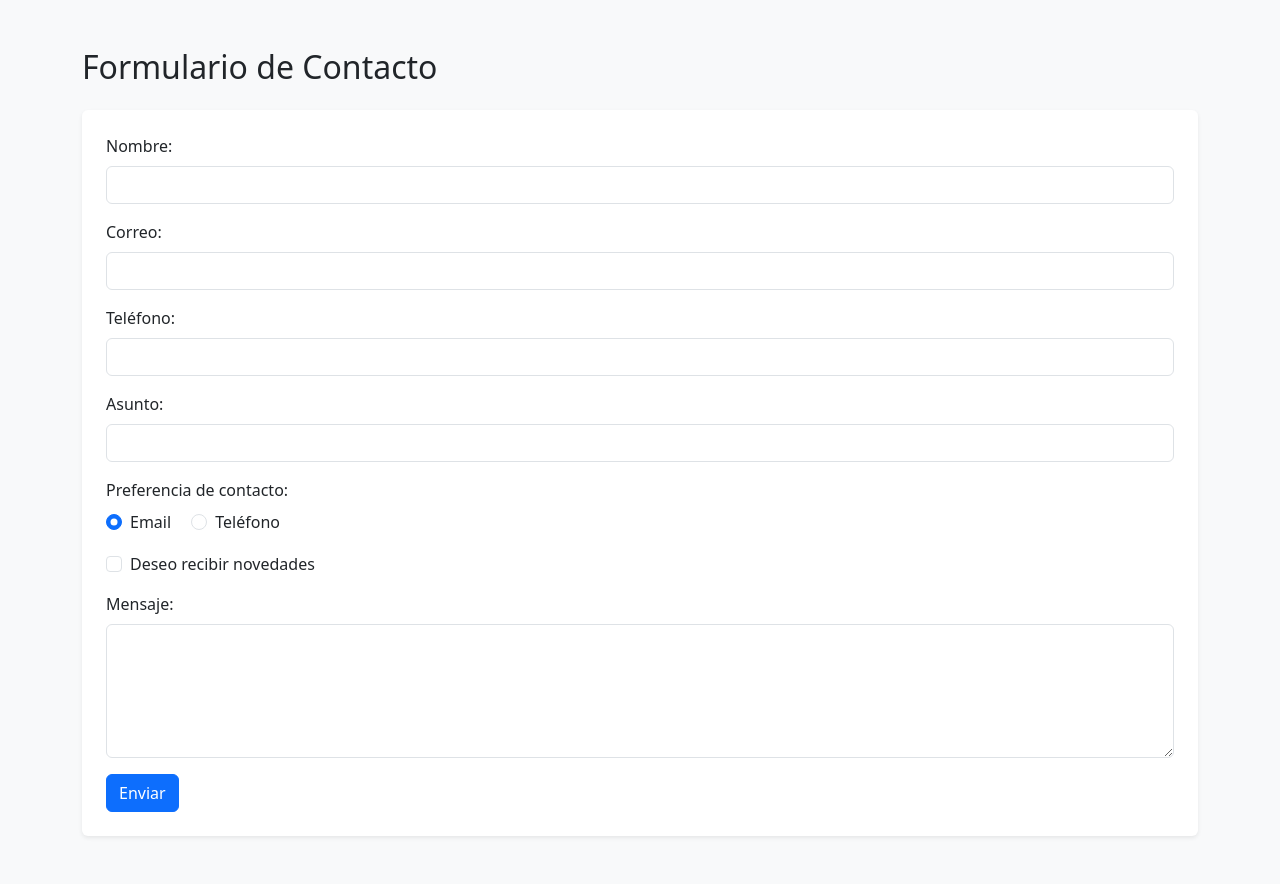
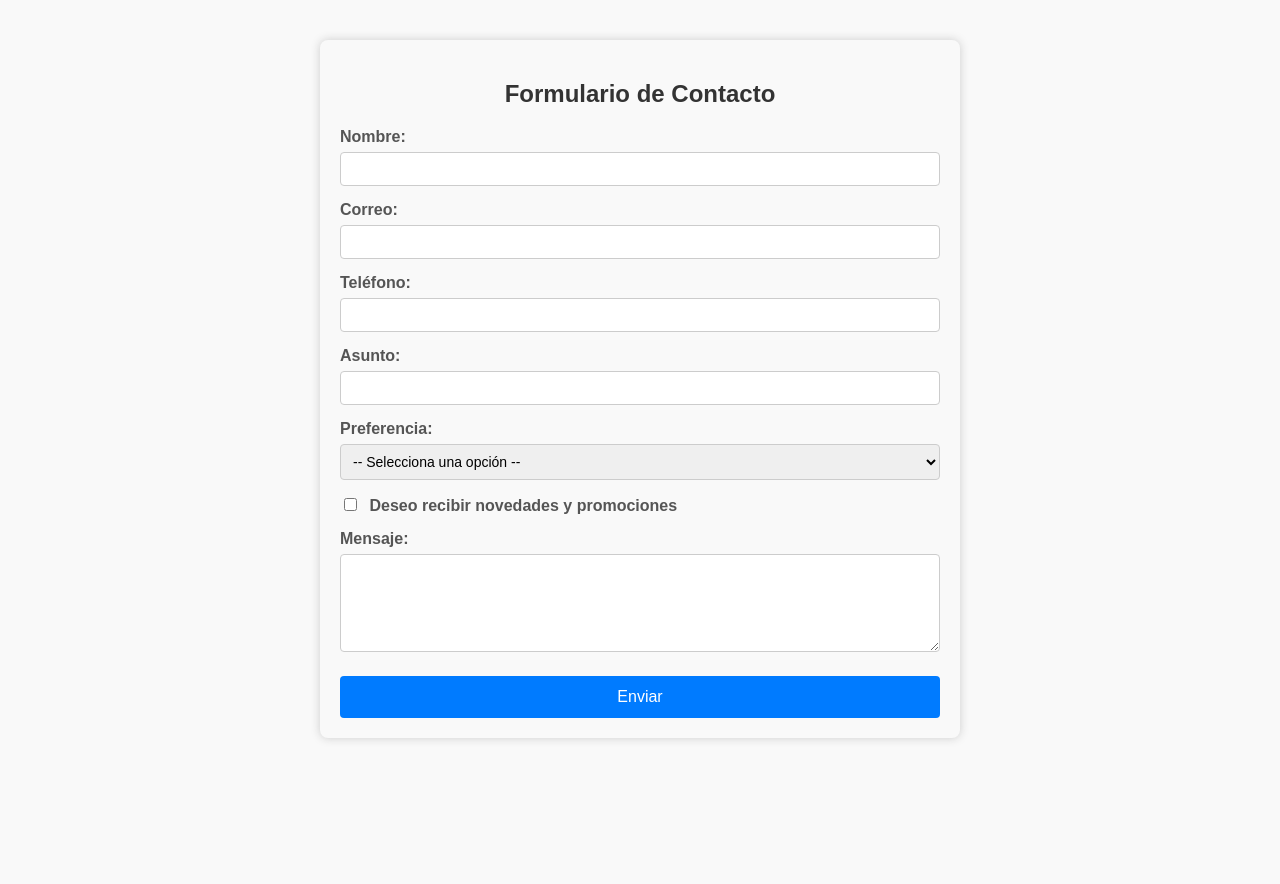
Before and after one commit to icaito-ricodi/Form-icaito, a Flask app: page / in a window 1280 px wide. After the commit the page ends 741 px from the top, so only its background shows below. Run offline with Flask 3, Linux system fonts and the light colour scheme.

Commit message:
Update formulario.html

```diff
--- a/templates/formulario.html
+++ b/templates/formulario.html
@@ -1,59 +1,93 @@
 <!DOCTYPE html>
 <html lang="es">
 <head>
-  <meta charset="UTF-8">
-  <title>Formulario icaito</title>
-  <link href="https://cdn.jsdelivr.net/npm/bootstrap@5.3.3/dist/css/bootstrap.min.css" rel="stylesheet">
+  <meta charset="UTF-8" />
+  <title>Formulario Icaito</title>
+  <style>
+    body {
+      font-family: Arial, sans-serif;
+      background: #f9f9f9;
+      max-width: 600px;
+      margin: 40px auto;
+      padding: 20px;
+      border-radius: 8px;
+      box-shadow: 0 0 10px #ccc;
+    }
+    h2 {
+      text-align: center;
+      color: #333;
+    }
+    label {
+      display: block;
+      margin-top: 15px;
+      font-weight: bold;
+      color: #555;
+    }
+    input[type="text"],
+    input[type="email"],
+    textarea,
+    select {
+      width: 100%;
+      padding: 8px;
+      margin-top: 6px;
+      border: 1px solid #ccc;
+      border-radius: 4px;
+      box-sizing: border-box;
+      font-size: 14px;
+      resize: vertical;
+    }
+    input[type="checkbox"] {
+      margin-right: 8px;
+    }
+    button {
+      margin-top: 20px;
+      background-color: #007BFF;
+      color: white;
+      border: none;
+      padding: 12px;
+      width: 100%;
+      font-size: 16px;
+      border-radius: 4px;
+      cursor: pointer;
+      transition: background-color 0.3s ease;
+    }
+    button:hover {
+      background-color: #0056b3;
+    }
+  </style>
 </head>
-<body class="bg-light">
-  <div class="container py-5">
-    <h2 class="mb-4">Formulario de Contacto</h2>
-    <form action="/enviar" method="POST" class="bg-white p-4 rounded shadow-sm">
+<body>
+  <h2>Formulario de Contacto</h2>
+  <form action="/enviar" method="POST">
+    <label for="nombre">Nombre:</label>
+    <input type="text" name="nombre" required />
 
-      <div class="mb-3">
-        <label for="nombre" class="form-label">Nombre:</label>
-        <input type="text" name="nombre" id="nombre" class="form-control" required>
-      </div>
+    <label for="correo">Correo:</label>
+    <input type="email" name="correo" required />
 
-      <div class="mb-3">
-        <label for="correo" class="form-label">Correo:</label>
-        <input type="email" name="correo" id="correo" class="form-control" required>
-      </div>
+    <label for="telefono">Teléfono:</label>
+    <input type="text" name="telefono" />
 
-      <div class="mb-3">
-        <label for="telefono" class="form-label">Teléfono:</label>
-        <input type="tel" name="telefono" id="telefono" class="form-control">
-      </div>
+    <label for="asunto">Asunto:</label>
+    <input type="text" name="asunto" />
 
-      <div class="mb-3">
-        <label for="asunto" class="form-label">Asunto:</label>
-        <input type="text" name="asunto" id="asunto" class="form-control">
-      </div>
+    <label for="preferencia">Preferencia:</label>
+    <select name="preferencia">
+      <option value="">-- Selecciona una opción --</option>
+      <option value="Llamada">Llamada</option>
+      <option value="Correo">Correo</option>
+      <option value="Whatsapp">Whatsapp</option>
+    </select>
 
-      <div class="mb-3">
-        <label class="form-label">Preferencia de contacto:</label><br>
-        <div class="form-check form-check-inline">
-          <input class="form-check-input" type="radio" name="preferencia" id="pref_email" value="Email" checked>
-          <label class="form-check-label" for="pref_email">Email</label>
-        </div>
-        <div class="form-check form-check-inline">
-          <input class="form-check-input" type="radio" name="preferencia" id="pref_tel" value="Teléfono">
-          <label class="form-check-label" for="pref_tel">Teléfono</label>
-        </div>
-      </div>
+    <label>
+      <input type="checkbox" name="novedades" />
+      Deseo recibir novedades y promociones
+    </label>
 
-      <div class="mb-3 form-check">
-        <input type="checkbox" class="form-check-input" id="novedades" name="novedades">
-        <label class="form-check-label" for="novedades">Deseo recibir novedades</label>
-      </div>
+    <label for="mensaje">Mensaje:</label>
+    <textarea name="mensaje" rows="5" required></textarea>
 
-      <div class="mb-3">
-        <label for="mensaje" class="form-label">Mensaje:</label>
-        <textarea name="mensaje" id="mensaje" rows="5" class="form-control" required></textarea>
-      </div>
-
-      <button type="submit" class="btn btn-primary">Enviar</button>
-    </form>
-  </div>
+    <button type="submit">Enviar</button>
+  </form>
 </body>
 </html>
```
